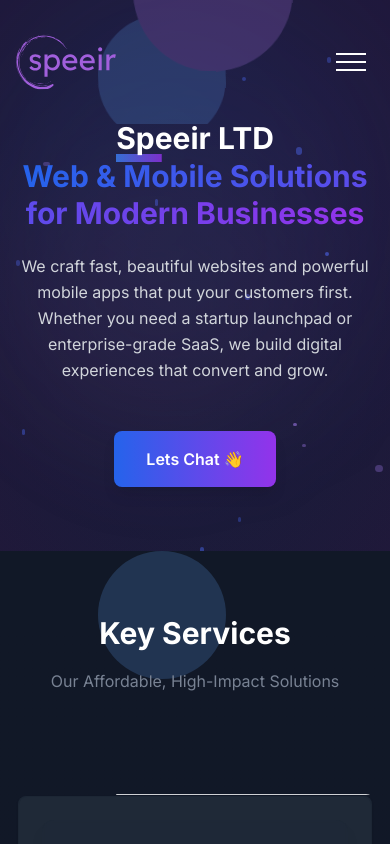
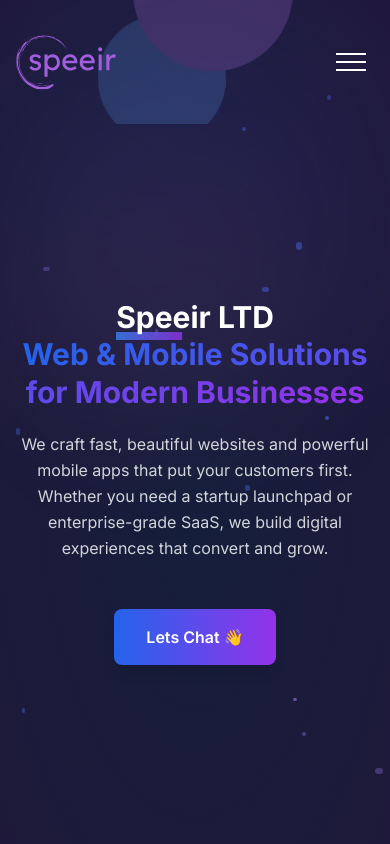
Before and after one commit to Speeir-LTD/speeir.com, a Next.js app: page / in a window 390 px wide. Shown: the top 844 px of the page. Built offline with nearby package versions, Linux system fonts and the light colour scheme.

Commit message:
fix: card for mobile view

```diff
--- a/src/components/Hero/index.tsx
+++ b/src/components/Hero/index.tsx
@@ -1,16 +1,14 @@
 import Link from "next/link";
 
 const Hero = () => {
-
   return (
     <>
       <section
-        // ref={heroRef}
         id="home"
-        className="relative z-10 overflow-hidden bg-gradient-to-b from-white to-gray-50/50 dark:from-gray-900 dark:to-gray-900/90 pb-16 pt-[120px] md:pb-[120px] md:pt-[150px] xl:pb-[160px] xl:pt-[180px] 2xl:pb-[200px] 2xl:pt-[210px]"
+        className="relative z-10 overflow-hidden bg-gradient-to-b from-white to-gray-50/50 dark:from-gray-900 dark:to-gray-900/90 min-h-screen flex items-center pb-16 pt-[120px] md:pb-[120px] md:pt-[150px] xl:pb-[160px] xl:pt-[180px] 2xl:pb-[200px] 2xl:pt-[210px]"
       >
         {/* Animated Background Elements */}
-        <div  className="absolute inset-0 z-[-1] overflow-hidden">
+        <div className="absolute inset-0 z-[-1] overflow-hidden">
           {/* Gradient Mesh Background */}
           <div className="absolute inset-0 bg-[radial-gradient(ellipse_at_center,_var(--tw-gradient-stops))] from-blue-500/10 via-transparent to-purple-500/10 dark:from-blue-900/20 dark:to-purple-900/20"></div>
 
@@ -40,13 +38,12 @@ const Hero = () => {
           </div>
         </div>
 
-        <div className="container">
+        <div className="container flex items-center justify-center min-h-[calc(100vh-120px)]">
           <div className="-mx-4 flex flex-wrap">
             <div className="w-full px-4">
               <div className="mx-auto max-w-[800px] text-center">
                 {/* Animated Title */}
                 <h1
-                  // ref={titleRef}
                   className="mb-5 text-3xl font-bold leading-tight text-black dark:text-white sm:text-4xl sm:leading-tight md:text-5xl md:leading-tight lg:text-6xl lg:leading-tight"
                 >
                   <span className="relative inline-block">
@@ -63,7 +60,6 @@ const Hero = () => {
 
                 {/* Animated Subtitle */}
                 <p
-                  // ref={subtitleRef}
                   className="mb-12 text-base !leading-relaxed text-gray-600 dark:text-gray-300 sm:text-lg md:text-xl"
                 >
                   We craft fast, beautiful websites and powerful mobile apps that put your customers first.
@@ -75,7 +71,6 @@ const Hero = () => {
 
                 {/* Animated CTA Buttons */}
                 <div
-                  // ref={ctaRef}
                   className="flex flex-col items-center justify-center space-y-4 sm:flex-row sm:space-x-4 sm:space-y-0"
                 >
                   <Link
```
